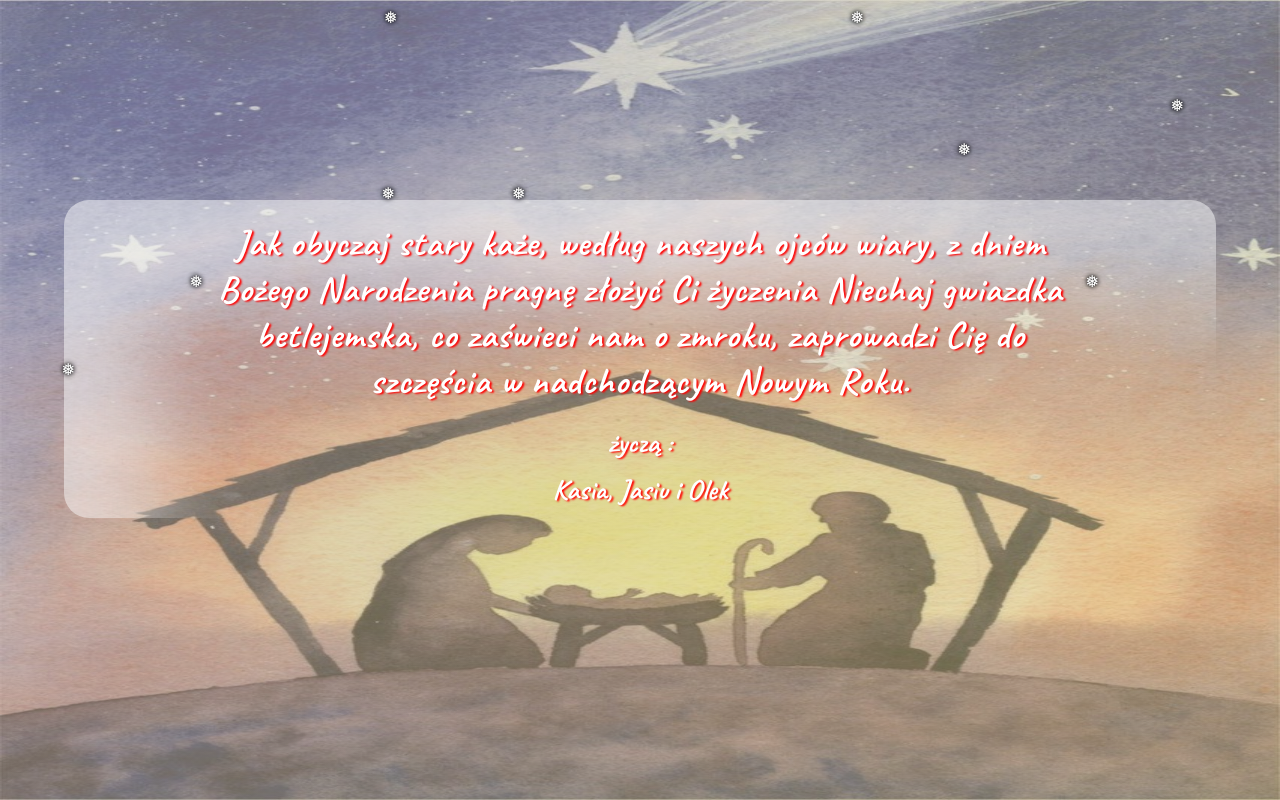
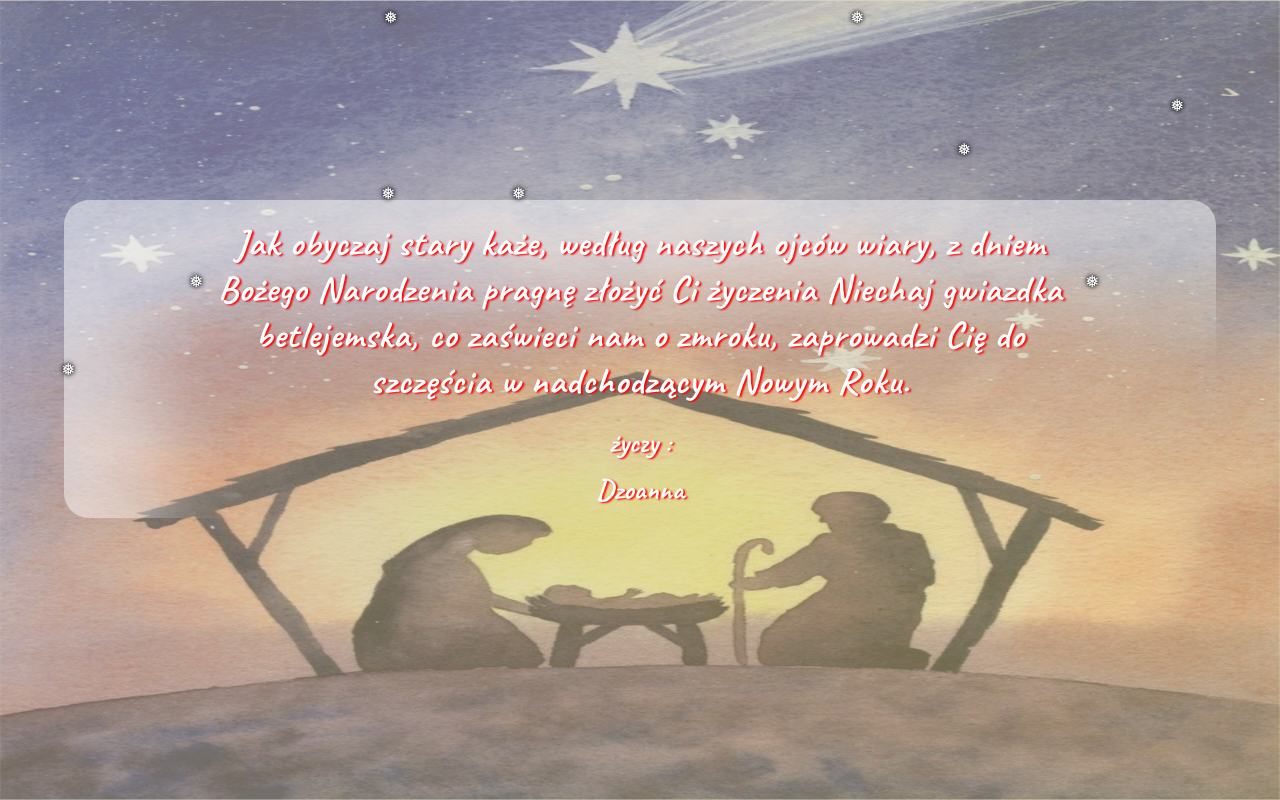
Before and after one commit to Rokazka/ChristmasDzoanna, a plain HTML site: page index.html in a window 1280 px wide. Drawn offline with Linux system fonts and the light colour scheme.

Commit message:
Update index.html
Updated html

```diff
--- a/index.html
+++ b/index.html
@@ -190,8 +190,8 @@
                     </p>
                 </div>
                 <div class="podpis">
-                    <h4>życzą :</h4>
-                    <h4 class="pp">Kasia, Jasiu i Olek
+                    <h4>życzy :</h4>
+                    <h4 class="pp">Dzoanna
                         </s>
                 </div>
             </div>
```
